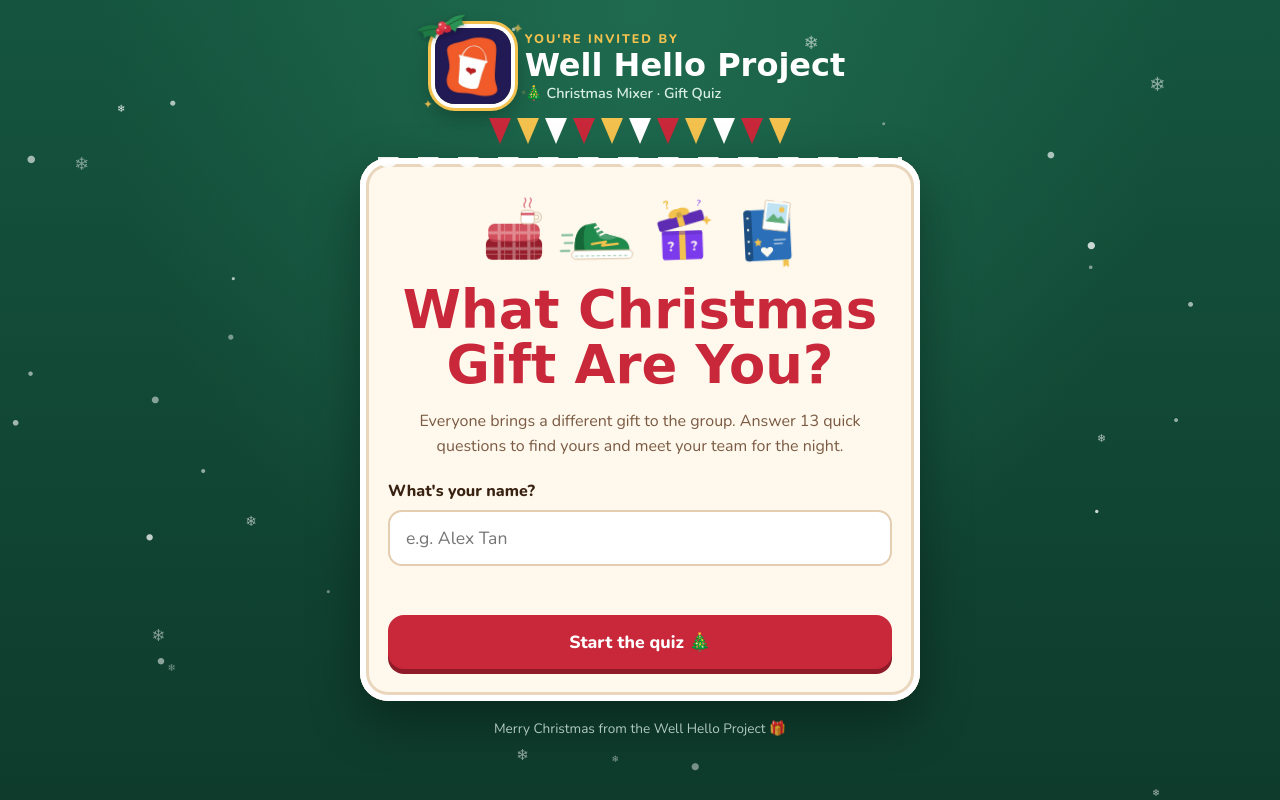
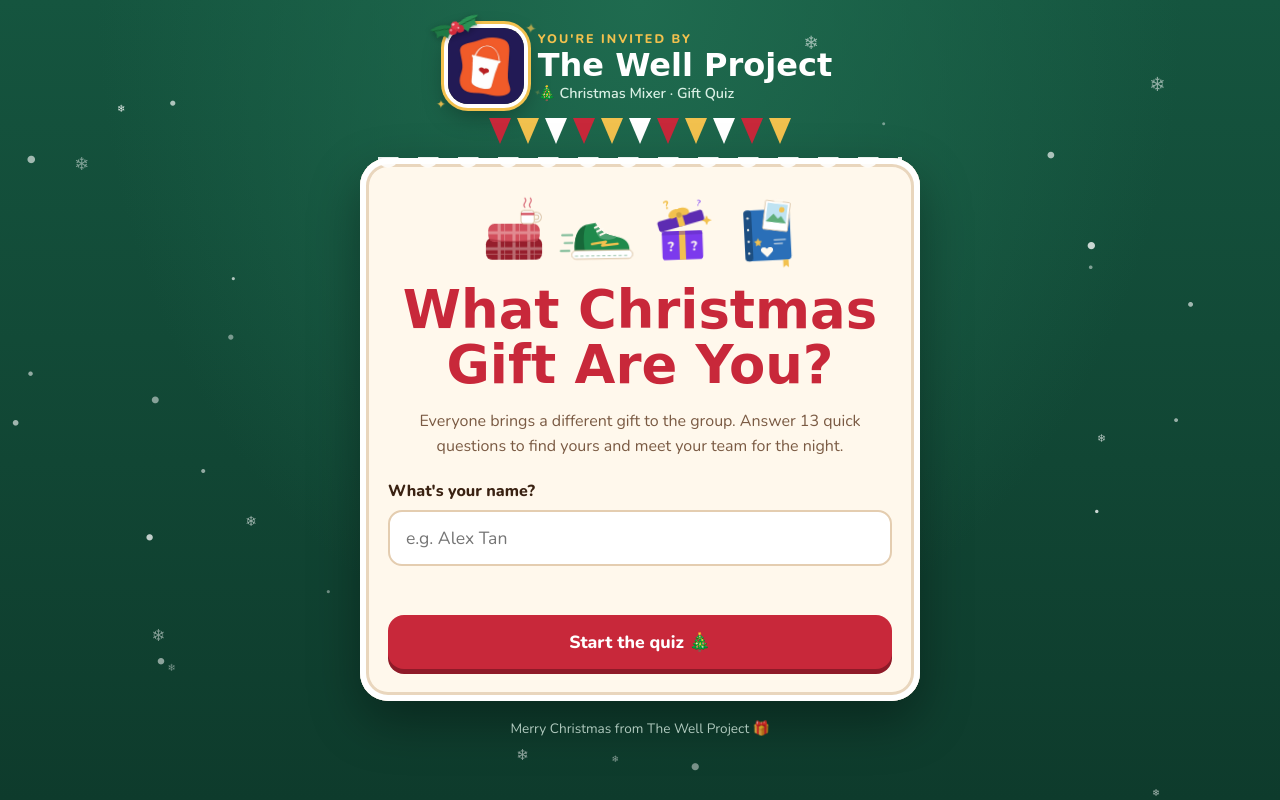
Before and after one commit to SekyoT/gingerbread-quiz, a website: page public/index.html in a window 1280 px wide. Drawn offline with nearby package versions, Linux system fonts and the light colour scheme; a web font is replaced by a local one.

Commit message:
Rename branding to The Well Project

```diff
--- a/public/index.html
+++ b/public/index.html
@@ -3,15 +3,15 @@
 <head>
   <meta charset="UTF-8" />
   <meta name="viewport" content="width=device-width, initial-scale=1" />
-  <title>What Christmas Gift Are You? · Well Hello Project</title>
-  <meta name="description" content="A Christmas personality quiz from the Well Hello Project: find out which gift you bring to the group, and meet your team." />
+  <title>What Christmas Gift Are You? · The Well Project</title>
+  <meta name="description" content="A Christmas personality quiz from The Well Project: find out which gift you bring to the group, and meet your team." />
   <link rel="icon" type="image/png" href="/well-hello-logo.png" />
   <link rel="apple-touch-icon" href="/well-hello-logo.png" />
   <meta name="theme-color" content="#0e3b2c" />
   <!-- Link preview when the quiz is shared on Telegram / WhatsApp / Instagram -->
   <meta property="og:type" content="website" />
-  <meta property="og:site_name" content="Well Hello Project" />
-  <meta property="og:title" content="What Christmas Gift Are You? 🎁 Well Hello Project" />
+  <meta property="og:site_name" content="The Well Project" />
+  <meta property="og:title" content="What Christmas Gift Are You? 🎁 The Well Project" />
   <meta property="og:description" content="Take our Christmas personality quiz, find your gift and meet your team for the night!" />
   <meta property="og:image" content="https://gift-personality.vercel.app/well-hello-logo.png" />
   <meta property="og:url" content="https://gift-personality.vercel.app/" />
@@ -60,7 +60,7 @@
     @media (prefers-reduced-motion: reduce) { #snow { display: none; } }
 
     /* ---------- layout ---------- */
-    /* ---------- Well Hello Project header ---------- */
+    /* ---------- The Well Project header ---------- */
     .brand {
       position: relative; z-index: 1; display: flex; align-items: center; gap: 14px;
       margin: 4px 0 14px; color: #fff; text-align: left;
@@ -205,7 +205,7 @@
 
   <header class="brand">
     <div class="logo-wrap">
-      <img src="/well-hello-logo.png" alt="Well Hello Project logo" width="76" height="76" />
+      <img src="/well-hello-logo.png" alt="The Well Project logo" width="76" height="76" />
       <svg class="holly" viewBox="0 0 120 80" aria-hidden="true">
           <path d="M60 46 C46 30 26 28 8 34 C18 38 20 46 16 54 C26 50 34 54 38 62 C42 52 52 50 60 46 Z" fill="#1f7a45"/>
           <path d="M60 46 C74 30 94 28 112 34 C102 38 100 46 104 54 C94 50 86 54 82 62 C78 52 68 50 60 46 Z" fill="#2a9254"/>
@@ -219,7 +219,7 @@
     </div>
     <div class="brand-text">
       <div class="presents">You're invited by</div>
-      <div class="name">Well Hello Project</div>
+      <div class="name">The Well Project</div>
       <div class="event">🎄 Christmas Mixer · Gift Quiz</div>
     </div>
   </header>
@@ -284,7 +284,7 @@
     </section>
   </main>
 
-  <footer>Merry Christmas from the Well Hello Project 🎁</footer>
+  <footer>Merry Christmas from The Well Project 🎁</footer>
 
   <script src="quiz-config.js"></script>
   <script src="gifts.js"></script>
```
Also changed, not shown: public/admin.html (+2 -2 lines).
